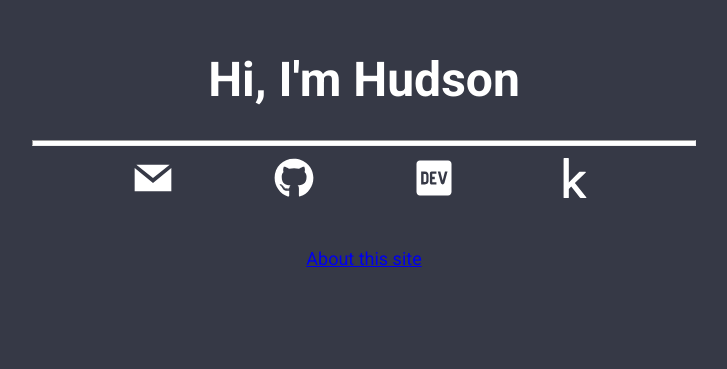
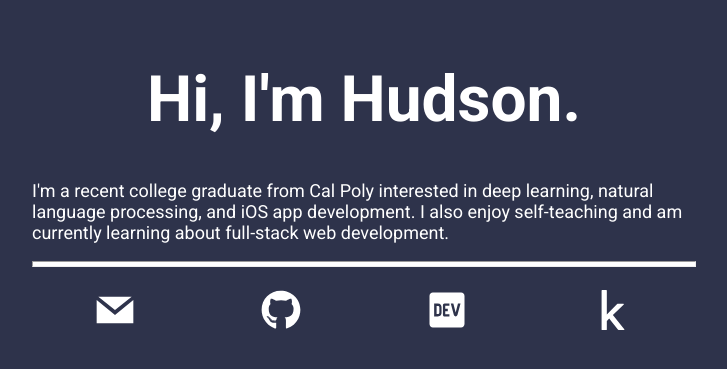
Before and after one commit to htstuck/personal-site, a Gatsby site: page / in a window 1280 px wide. Shown: the part 189-558 px from the top of the page, without its empty margins (276-1003 px from the left). Built offline with nearby package versions, Linux system fonts and the light colour scheme; Gatsby itself is replaced by a stand-in of ours.

Commit message:
minor changes to landing page

```diff
--- /dev/null
+++ b/src/components/About.js
@@ -0,0 +1 @@
+import React from "react"
--- a/src/components/Landing.js
+++ b/src/components/Landing.js
@@ -1,22 +1,35 @@
 import React from "react"
 import "../styles/landing.css"
-
 import { FaDev, FaGithub, FaKaggle } from "react-icons/fa"
 import { GrMail } from "react-icons/gr"
 
 const Landing = () => {
-    let iconSize = "40px"
+  let iconSize = "40px"
   return (
     <>
       <div className="greeting">
-        <h1>Hi, I'm Hudson</h1>
-        <hr></hr>
+        <h1>Hi, I'm Hudson.</h1>
       </div>
+      <p>
+        I'm a recent college graduate from Cal Poly interested in deep learning,
+        natural language processing, and iOS app development. I also enjoy
+        self-teaching and am currently learning about full-stack web
+        development.
+      </p>
+      <hr></hr>
       <div className="social">
-          < GrMail size={iconSize} />
-          < FaGithub size={iconSize} />
-          < FaDev size={iconSize} />
-          < FaKaggle size={iconSize} />
+        <a href="mailto: htstuck@gmail.com">
+          <GrMail size={iconSize} />
+        </a>
+        <a href="https://github.com/htstuck">
+          <FaGithub size={iconSize} />
+        </a>
+        <a href="https://dev.to/htstuck">
+          <FaDev size={iconSize} />
+        </a>
+        <a href="https://kaggle.com/hudsonstuck">
+          <FaKaggle size={iconSize} />
+        </a>
       </div>
     </>
   )
--- a/src/pages/about.js
+++ b/src/pages/aboutSite.js
@@ -3,7 +3,7 @@ import { Helmet } from "react-helmet"
 import { Link } from "gatsby"
 import "../styles/global.css"
 
-export default function About() {
+export default function AboutSite() {
   return (
     <div className="application">
       <Helmet>
--- a/src/pages/index.js
+++ b/src/pages/index.js
@@ -20,11 +20,6 @@ const Home = ({ data }) => {
         <h1>Hi, I'm Hudson</h1>
         <hr></hr>
         <div className="flex-container">
-          < GrMail size="30px" />
-          < FaGithub size="30px" />
-          < FaDev size="30px" />
-          < FaKaggle size="30px" /> */}
-          {/* <img src={Hudson} height="200" width="150" alt="Hiking in Denali" /> */}
           {/* <div className="bio">
             <p>
               Welcome! My name is Hudson Stuck and this is my website. I'm an
@@ -42,9 +37,9 @@ const Home = ({ data }) => {
           </div> */}
         {/* </div>
       </div> */}
-      <footer>
-        <Link to="/about/">About this site</Link>
-      </footer>
+      {/* <footer>
+        <Link to="/aboutSite/">About this site</Link>
+      </footer> */}
     </div>
   )
 }
--- a/src/styles/global.css
+++ b/src/styles/global.css
@@ -1,5 +1,5 @@
 body {
-  background-color: #363946;
+  background-color: #2e334b;
   font-family: "Roboto";
   color: white;
 }
--- a/src/styles/landing.css
+++ b/src/styles/landing.css
@@ -2,12 +2,6 @@ body {
   padding-top: 200px;
   padding-left: 300px;
   padding-right: 300px;
-}
-
-.greeting {
-  text-align: center;
-  font-weight: 700;
-  font-size: x-large;
 }
 
 hr {
@@ -15,9 +9,32 @@ hr {
   background-color: white;
 }
 
+a {
+  color: white;
+}
+
+a:visited {
+  text-decoration: none;
+  color: white;
+}
+
+p {
+    font-size: large;
+}
+
+.greeting {
+  text-align: center;
+  font-weight: 700;
+  font-size: xx-large;
+}
+
 .social {
-  font-size: 40px;
+  padding-top: 15px;
   display: flex;
   flex-direction: row;
-  justify-content: space-evenly;
+  justify-content: space-around;
 }
+
+.hudson {
+  color: #f46036;
+}
```
